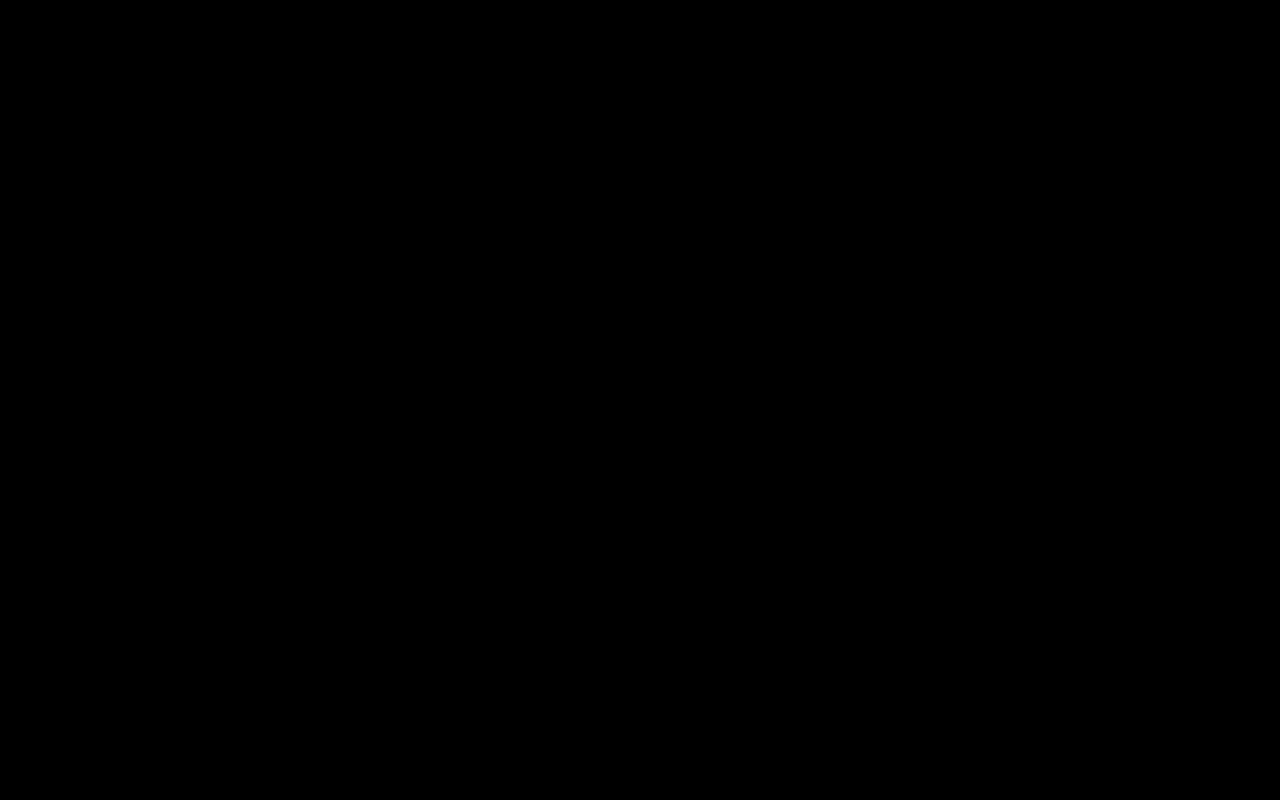
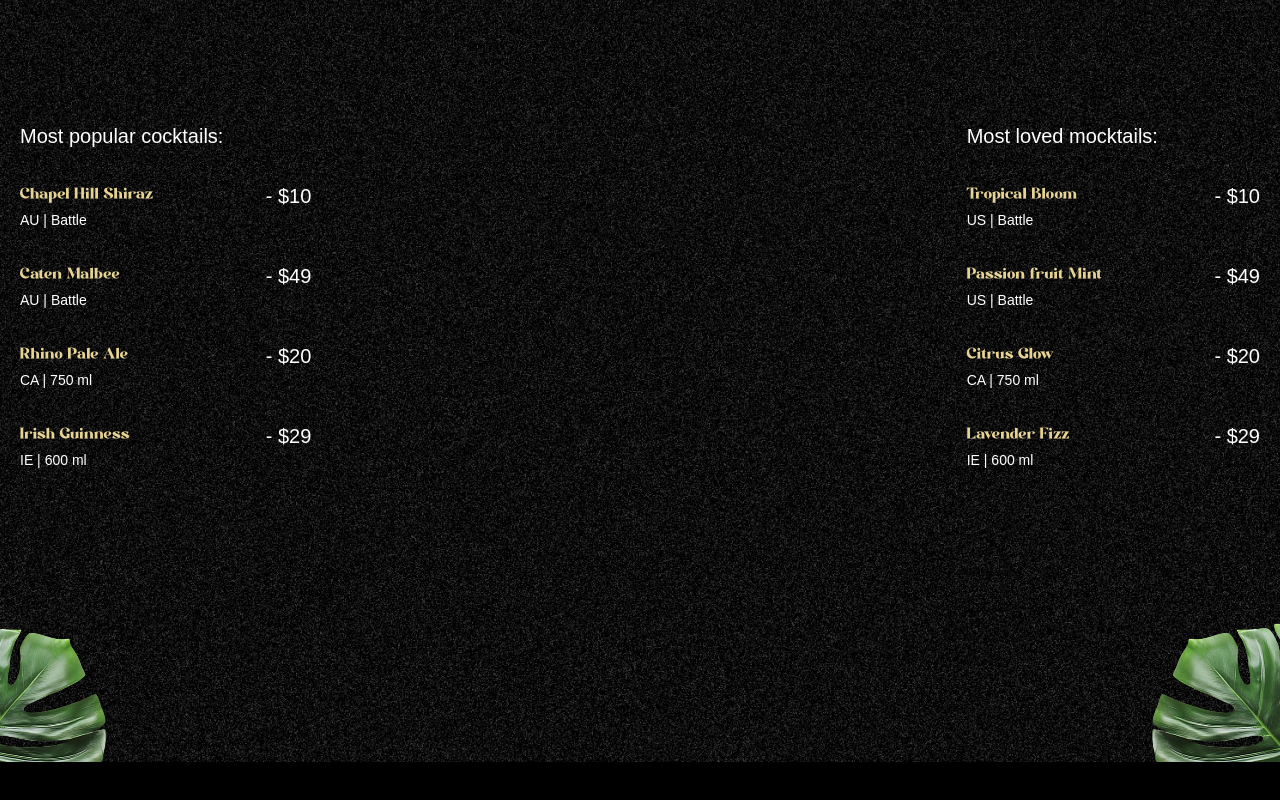
Before and after one commit to VyD1nk1902/gsap_cocktails, a React (Vite) app: page / in a window 1280 px wide. Shown: the part 838-1638 px from the top of the page. After the commit the page ends 1600 px from the top, so only its background shows below. Built offline with nearby package versions, Linux system fonts and the light colour scheme; a web font is replaced by a local one.

Commit message:
Implement Cocktails section with animation

```diff
--- a/src/App.jsx
+++ b/src/App.jsx
@@ -3,6 +3,7 @@
 import React from 'react';
 import Navbar from "./components/Navbar.jsx";
 import Hero from "./components/Hero.jsx";
+import Cocktails from "./components/Cocktails.jsx";
 
 gsap.registerPlugin(ScrollTrigger, SplitText);
 const App = () => {
@@ -10,7 +11,7 @@
       <main>
         <Navbar/>
         <Hero/>
-        <div className="h-dvh bg-black"></div>
+        <Cocktails/>
       </main>
   );
 };
--- /dev/null
+++ b/src/components/Cocktails.jsx
@@ -0,0 +1,72 @@
+import React from 'react';
+import {useGSAP} from "@gsap/react";
+import gsap from "gsap";
+import {cocktailLists, mockTailLists} from "../../constants/index.js";
+import {useMediaQuery} from "react-responsive";
+
+const Cocktails = () => {
+  const isMobile = useMediaQuery({maxWidth: 767});
+
+  useGSAP(() => {
+    const startValue = isMobile ? "top bottom" : "top 30%";
+    const endValue = isMobile ? "center bottom" : "bottom 80%";
+    const parallaxTimeline = gsap.timeline({
+      scrollTrigger: {
+        trigger: "#cocktails",
+        start: startValue,
+        end: endValue,
+        scrub: true,
+      },
+    });
+
+    parallaxTimeline.from("#c-left-leaf", {
+      x: -100,
+      y: 100,
+    });
+
+    parallaxTimeline.from("#c-right-leaf", {
+      x: 100, y: 100,
+    });
+  });
+
+  return (
+      <section id="cocktails" className="noisy">
+        <img src="/images/cocktail-left-leaf.png" alt="cocktails-left-leaf" id="c-left-leaf"/>
+        <img src="/images/cocktail-right-leaf.png" alt="cocktails-right-leaf" id="c-right-leaf"/>
+
+        <div className="list">
+          <div className="popular">
+            <h2>Most popular cocktails:</h2>
+            <ul>
+              {cocktailLists.map(({name, country, detail, price}) => (
+                  <li key={name}>
+                    <div className="md:me-28">
+                      <h3>{name}</h3>
+                      <p>{country} | {detail}</p>
+                    </div>
+                    <span>- {price}</span>
+                  </li>
+              ))}
+            </ul>
+          </div>
+
+          <div className="loved">
+            <h2>Most loved mocktails:</h2>
+            <ul>
+              {mockTailLists.map(({name, country, detail, price}) => (
+                  <li key={name}>
+                    <div className="me-28">
+                      <h3>{name}</h3>
+                      <p>{country} | {detail}</p>
+                    </div>
+                    <span>- {price}</span>
+                  </li>
+              ))}
+            </ul>
+          </div>
+
+        </div>
+      </section>
+  );
+};
+export default Cocktails;
--- a/src/components/Hero.jsx
+++ b/src/components/Hero.jsx
@@ -38,7 +38,7 @@
         .to(".left-leaf", {y: -200}, 0);
 
     const startValue = isMobile ? "top 50%" : "center 60%";
-    const endValue = isMobile ? "150% top" : "120% top";
+    const endValue = isMobile ? "140% top" : "bottom top";
 
     const tl = gsap.timeline({
       scrollTrigger: {
```
